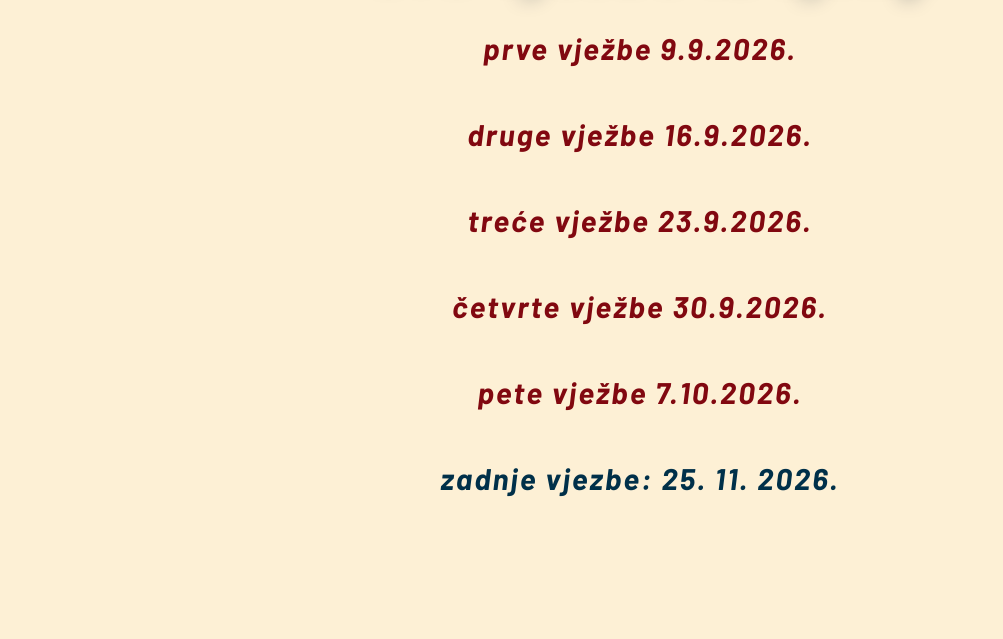
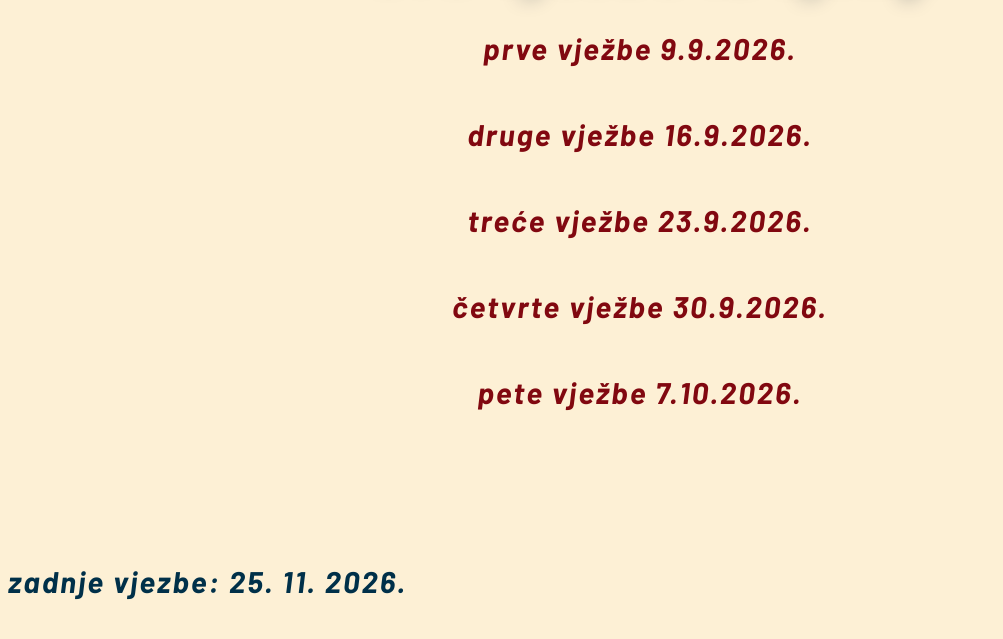
Before and after one commit to antunristic/sjiwp, a plain HTML site: page index.html in a window 1280 px wide. Shown: the part 151-790 px from the top of the page, without its empty margins (0-1003 px from the left). Drawn offline with Linux system fonts and the light colour scheme; a web font is replaced by a local one.

Commit message:
Popravio naslov zadnjih izmjena

```diff
--- a/index.html
+++ b/index.html
@@ -16,6 +16,6 @@
         <h5><a href="./04_vjezba/tablice.html">Četvrte vježbe 30.9.2026.</a></h5>
         <h5><a href=".//05_imageMap/index.html">Pete vježbe 7.10.2026.</a></h5>
 
-        <h5>Zadnje vjezbe: 25. 11. 2026.</h5>
+        <h5 style="position:absolute; bottom:0";>Zadnje vjezbe: 25. 11. 2026.</h5>
 </body>
 </html>
```
